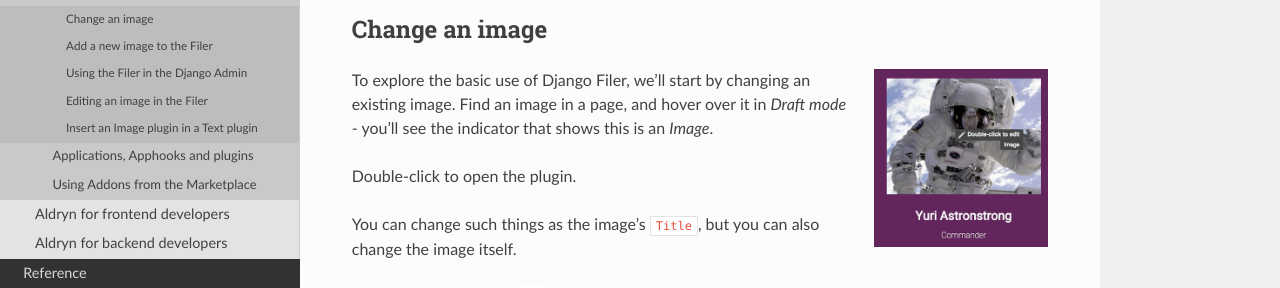
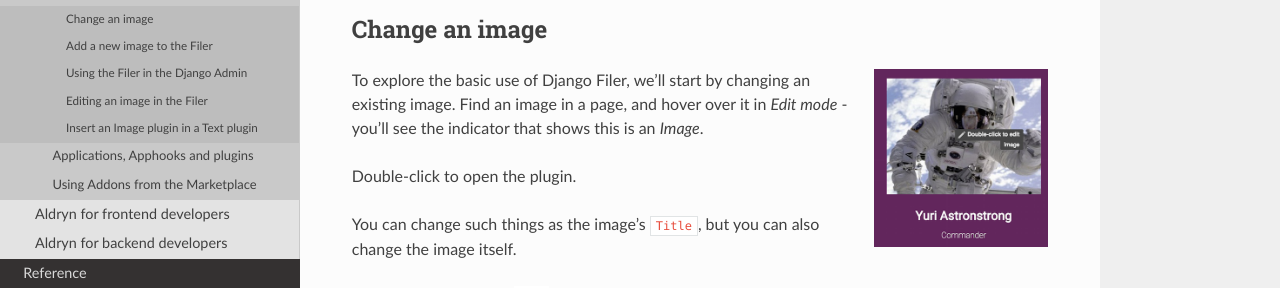
Before and after one commit to aldryn/aldryn-docs, a Sphinx documentation site: the page built from docs/tutorial/web/files-and-images.rst, in a window 1280 px wide and 900 px high. Shown: the part 387-675 px from the top of the window. Built offline with Sphinx 7.4.7 and the Read the Docs theme 2.0.0, drawn with Linux system fonts in a browser that asks for light colours.

Commit message:
Changed instances of "Draft mode" to "Edit mode"

```diff
--- a/docs/tutorial/web/basic-content-editing.rst
+++ b/docs/tutorial/web/basic-content-editing.rst
@@ -92,7 +92,7 @@ The *Blog* page lists a number of articles, including a snippet of introductory
 along with a publishing date and the author's name, and a link to the full article.
 
 In some cases, for "featured" articles, a large image is displayed too. If you read a full article
-and switch to *Draft mode*, you'll see that double-click-to-edit works here too.
+and switch to *Edit mode*, you'll see that double-click-to-edit works here too.
 
 Double-clicking in an article's main body of text will open the text editor as before.
 
@@ -111,7 +111,7 @@ you can change settings such as the title, date of publication and so on.
 .. note::
 
    You'll notice that some content appears differently when double-clicked to edit it, or even when
-   you simply switch to *Draft mode*. For example, a collection of slides in a carousel will
+   you simply switch to *Edit mode*. For example, a collection of slides in a carousel will
    display each slide individually, to make them easier to edit.
 
 Unlike pages, weblog articles don't exist in draft and live forms, so any changes you make are
--- a/docs/tutorial/web/files-and-images.rst
+++ b/docs/tutorial/web/files-and-images.rst
@@ -25,7 +25,7 @@ Change an image
    :width: 25%
 
 To explore the basic use of Django Filer, we'll start by changing an existing image. Find an image
-in a page, and hover over it in *Draft mode* - you'll see the indicator that shows this is an
+in a page, and hover over it in *Edit mode* - you'll see the indicator that shows this is an
 *Image*.
 
 Double-click to open the plugin.
```
